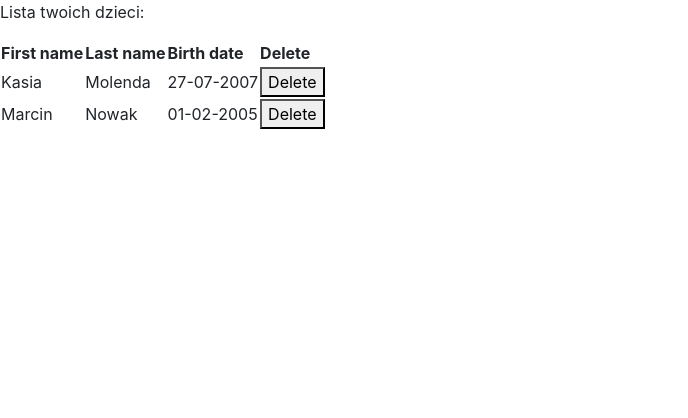
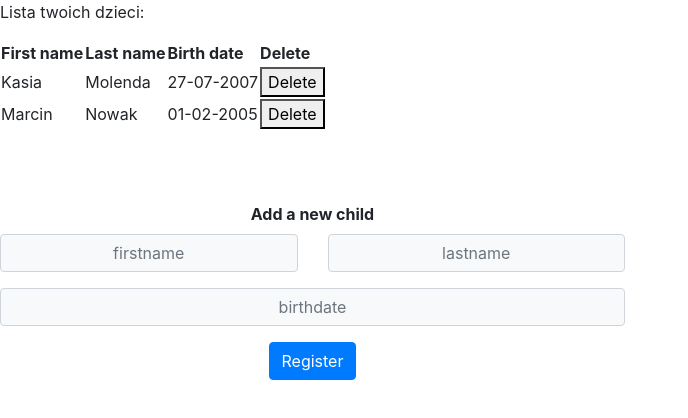
Before and after one commit to KatarzynaMolenda/BabySitterLocally, an Angular app: page /manage-children in a window 1280 px wide. Shown: the top 418 px of the page, without its empty margins (0-688 px from the left). Built offline with nearby package versions, Linux system fonts and the light colour scheme; no server answers.

Commit message:
corrected Router links

```diff
--- a/src/app/manage-children/manage-children.component.html
+++ b/src/app/manage-children/manage-children.component.html
@@ -24,5 +24,46 @@
   </tr>
   </tbody>
 </table>
+<br>
+<br>
+<br>
+
+<form class="text-center" (ngSubmit)="createChild()">
+
+  <div class="row">
+    <div class="col-md-6 text-center">
+      <label><b>Add a new child</b></label>
+    </div>
+  </div>
+
+  <div class="row form-group">
+    <div class="col-md-3">
+      <input type="text" class="form-control text-center bg-light text-dark" name="firstname"
+             required id="firstname" placeholder="firstname"
+             [(ngModel)]="newChild.firstName">
+    </div>
+    <div class="col-md-3">
+      <input type="text" class="form-control text-center bg-light text-dark" name="lastname"
+             required id="lastname" placeholder="lastname"
+             [(ngModel)]="newChild.lastName">
+    </div>
+  </div>
+
+  <div class="row form-group">
+    <div class="col-md-6">
+      <input type="text" class="form-control text-center bg-light text-dark" name="birthdate"
+             required id="birthdate" placeholder="birthdate"
+             [(ngModel)]="newChild.birthDate">
+    </div>
+  </div>
+
+  <div class="row">
+    <div class="col-md-6 text-center">
+      <button type="submit" class="btn btn-primary">Register</button>
+    </div>
+  </div>
+
+</form>
+
 </body>
 </html>
--- a/src/app/services/child.service.ts
+++ b/src/app/services/child.service.ts
@@ -1,6 +1,7 @@
 import {Injectable, OnInit} from '@angular/core';
 import {HttpClient} from '@angular/common/http';
 import {Child} from '../model/child';
+import {delay} from "rxjs/operators";
 
 
 @Injectable({
@@ -47,13 +48,13 @@ export class ChildService implements OnInit {
   }
 
   createChild(): void {
-    this.httpClient.post<Child>(this.url, this.newChild)
-      .subscribe(child => this.children.push());
-
+    this.httpClient.post<Child>('http://localhost:8080/child/addForLoggedUser', this.newChild)
+      .subscribe(() => this.loadData());
   }
 
   getChild(child: Child, id: number): void {
     this.httpClient.get<Child>(this.url + id)
       .subscribe(childFromHttps => child = childFromHttps);
+
   }
 }
```
